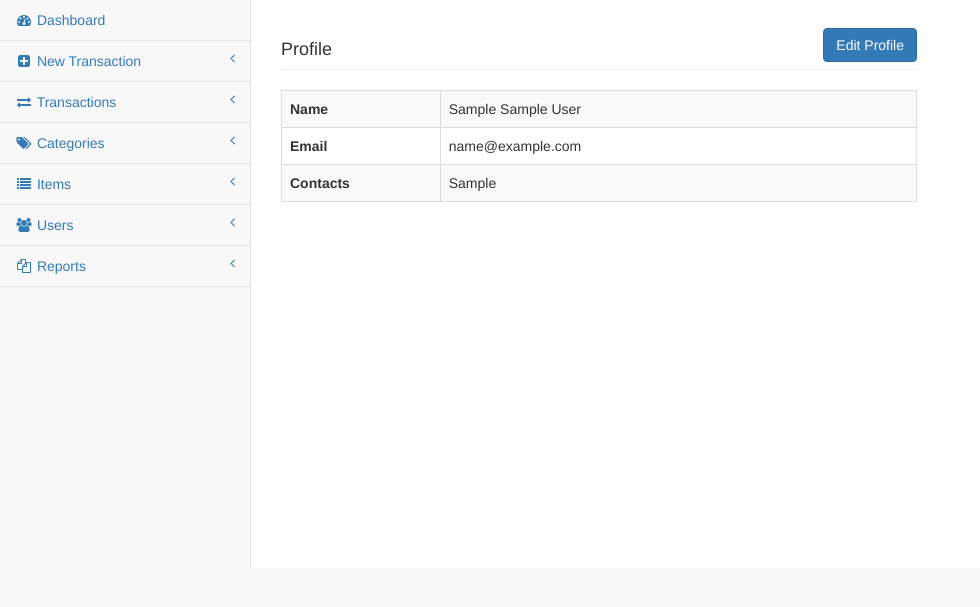
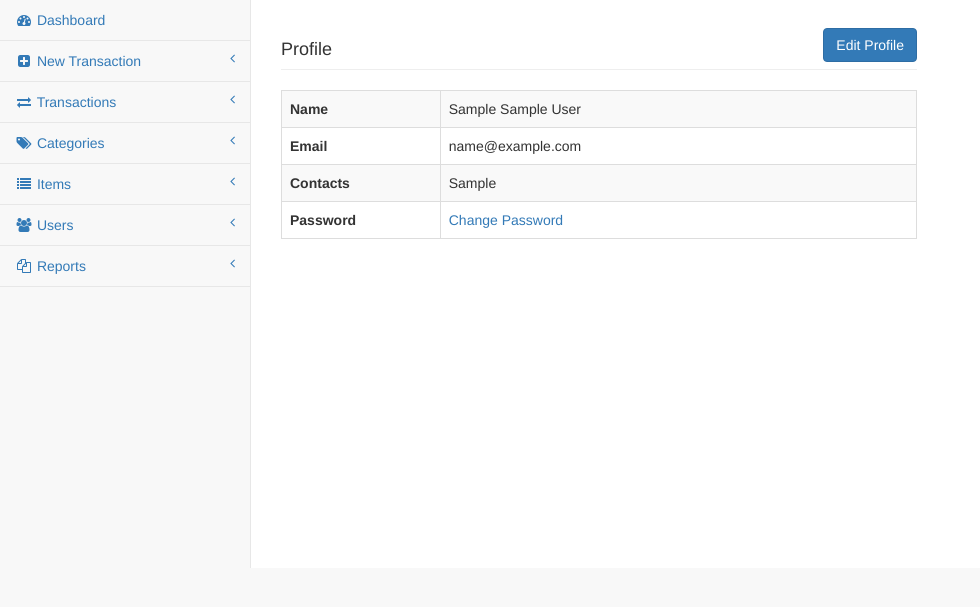
Before and after one commit to wimea-ict/inventory, a CodeIgniter app: page /inventory/users/profile/1 in a window 1280 px wide. Shown: the part 51-658 px from the top of the page, without its empty margins (0-980 px from the left). Run offline with CodeIgniter, Linux system fonts and the light colour scheme; the visitor is signed in with stand-in values (Sample User, id 1); tables that the repository leaves empty or names only in its code hold one stand-in row (values such as "Sample post").

Commit message:
Implement change password.

```diff
--- a/application/controllers/Users.php
+++ b/application/controllers/Users.php
@@ -115,5 +115,40 @@ class Users extends CI_Controller {
             'content' => $content
         ]);
     }
+
+    public function change_password() {
+        if ($_SERVER['REQUEST_METHOD'] == 'POST') {
+            $old_password = $this->input->post('old_password');
+            $new_password = $this->input->post('password1');
+            if ($new_password != $this->input->post('password2')) {
+                $this->session_setflashdata([
+                    'message' => 'The two passwords do not match',
+                    'message_class' => 'danger'
+                ]);
+            }
+            else {
+                if ($this->users_model->change_password($_SESSION['user']['id'], $old_password, $new_password)) {
+                    $this->session->set_flashdata([
+                        'message' => 'Your password has been successfully changed',
+                        'message_class' => 'success'
+                    ]);
+
+                    redirect(base_url("users/profile/{$_SESSION['user']['id']}"));
+                }
+                else {
+                    $this->session->set_flashdata([
+                        'message' => 'Your old password is not correct',
+                        'message_class' => 'danger'
+                    ]);
+                }
+            }
+        }
+
+        $content = $this->load->view('users/change-password', [], TRUE);
+        $this->load->view('main', [
+            'title' => 'Change Password',
+            'content' => $content
+        ]);
+    }
 }
 ?>
--- a/application/models/Users_model.php
+++ b/application/models/Users_model.php
@@ -15,6 +15,22 @@ class Users_model extends CI_Model {
                         password_hash($password, PASSWORD_BCRYPT),
                         $this->db->escape($contacts));
         $this->db->query($sql);
+    }
+
+    public function change_password($user_id, $old_password, $new_password) {
+        $sql = sprintf("SELECT passwd FROM users WHERE id = %d", $user_id);
+        $query = $this->db->query($sql);
+        $result = $query->row_array();
+        if (password_verify($old_password, $result['passwd']) == false) {
+            return false;
+        }
+
+        // Change the password.
+        $sql = sprintf("UPDATE users SET passwd = '%s' WHERE id = %d",
+                        password_hash($new_password, PASSWORD_BCRYPT), $user_id);
+        $this->db->query($sql);
+
+        return true;
     }
 
     public function update_user($user_id, $data) {
--- a/application/views/users/profile.php
+++ b/application/views/users/profile.php
@@ -47,6 +47,10 @@
                         ?>
                     </td>
                 </tr>
+                <tr>
+                    <th scope="row">Password</th>
+                    <td><a href="<?= base_url('users/change-password'); ?>">Change Password</a></td>
+                </tr>
             </tbody>
         </table>
         <!-- /.table-responsive -->
--- a/js/form-validation.js
+++ b/js/form-validation.js
@@ -21,6 +21,22 @@ function validateForms() {
         }
     });
 
+    // Changing a password.
+    $('#change-password-form').validate({
+        rules: {
+            password2: {
+                required: true,
+                equalTo: '#password1'
+            }
+        },
+        messages: {
+            password2: {
+                required: 'Please confirm password',
+                equalTo: 'The two passwords do not match'
+            }
+        }
+    });
+
     // Edit profile form.
     $('#edit-profile-form').validate();
 
```
Also changed, not shown: application/views/users/change-password.php (added, +42 -0 lines).
